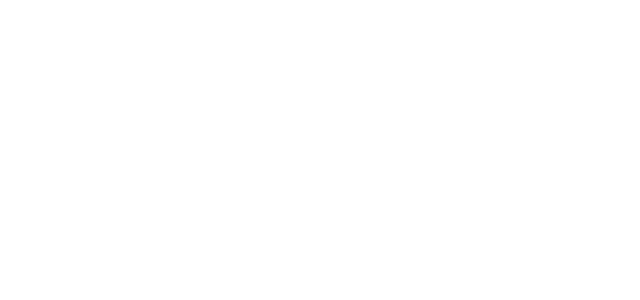
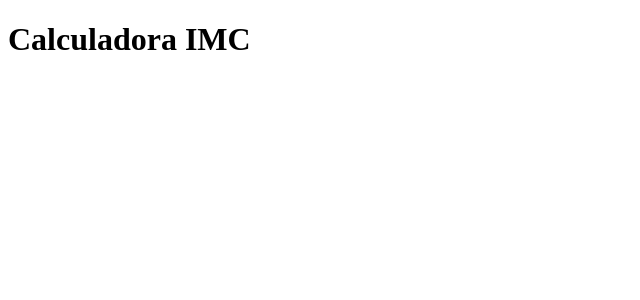
Before and after one commit to Ronaldoxor/projeto-imc-react, a React (Vite) app: page / in a window 1280 px wide. Shown: the top 300 px of the page, without its empty margins (0-640 px from the left). Built offline with nearby package versions, Linux system fonts and the light colour scheme.

Commit message:
Criando a função tabelaImc

```diff
--- a/src/App.jsx
+++ b/src/App.jsx
@@ -1,11 +1,15 @@
-
+import Header from './components/Header'
 
 function App() {
 
   return (
-    <>
+    <div className="container">
+      <div className="box">
+        <Header/>
 
-    </>
+      </div>
+
+    </div>
   )
 }
 
--- a/src/components/Header.jsx
+++ b/src/components/Header.jsx
@@ -0,0 +1,15 @@
+import '../css/header.css'
+import '../css/global.css'
+
+function Header(){
+    return (
+        // fragments
+        <>
+        <div className="header">
+            <h1>Calculadora IMC</h1>
+
+        </div>
+        </>
+    )
+}
+export default Header
```
Also changed, not shown: src/components/Resultado.jsx (+50 -0 lines).
